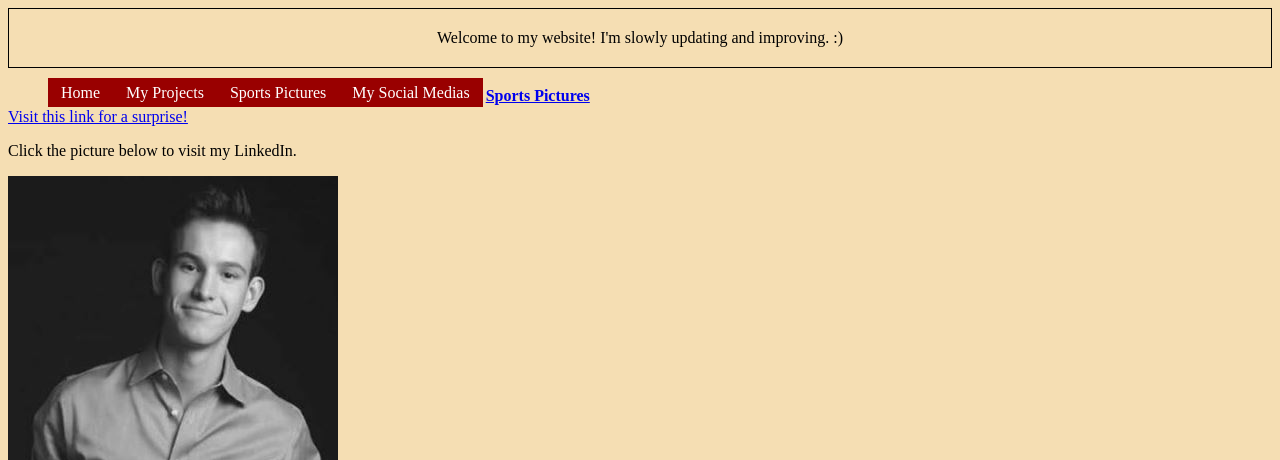
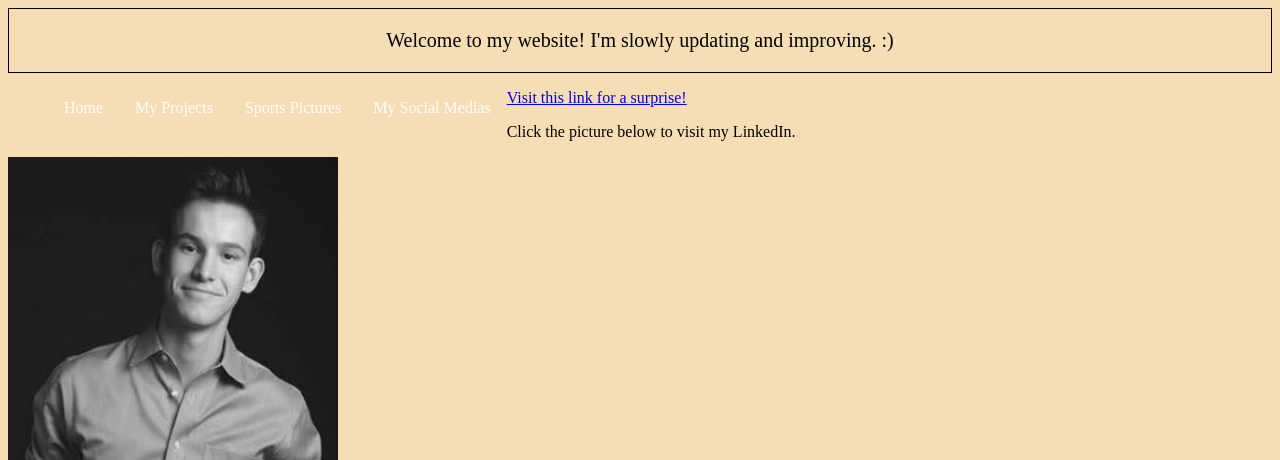
Before and after one commit to amalcolm1/amalcolm1.github.io, a plain HTML site: page index.html in a window 1280 px wide. Shown: the top 460 px of the page. Drawn offline with Linux system fonts and the light colour scheme.

Commit message:
Updates to nav bar

```diff
--- a/index.html
+++ b/index.html
@@ -14,7 +14,7 @@
 </script>
 
 <title>
-Alec Malcolm
+Welcome!
 </title>
 <head>
 
@@ -42,17 +42,12 @@ Home, Projects, Sports Pictures, Socials-->
   </ul>
 </nav>
 
-<table>
-  <th>
 
-
-  <a href="sports.html"> Sports Pictures </a>
-</th>
-</table>
-
+<div>
 <a href="https://www.masters.com/en_US/live/index.html?videoChannel=fg1&promo=hero_live_WatchTiger%27sSecondRound">
 Visit this link for a surprise!
 </a>
+</div>
 
 <p>
 Click the picture below to visit my LinkedIn.
--- a/style.css
+++ b/style.css
@@ -7,22 +7,28 @@ body{
     border: 1px solid black;
     padding: 20px;
     font-family: 'Times New Roman', Times, serif;
+    font-size: 20px;
 }
 
 nav ul{
     list-style-type: none;
+    background-color: #990000;
 }
 
 nav ul li{
-    float: left;
+    float:left;
 }
 
 nav ul li a{
-    padding: 6px 13px;
-    background-color: #990000;
+    display: block;
+    padding: 10px 16px;
     color: white;
     text-decoration: none;
-    text-align:center
+    text-align: center;
+}
+
+nav ul li a:hover{
+    background-color: #610303
 }
 
 .Construction{
```
Also changed, not shown: Pages/sports.html (+4 -6 lines).
